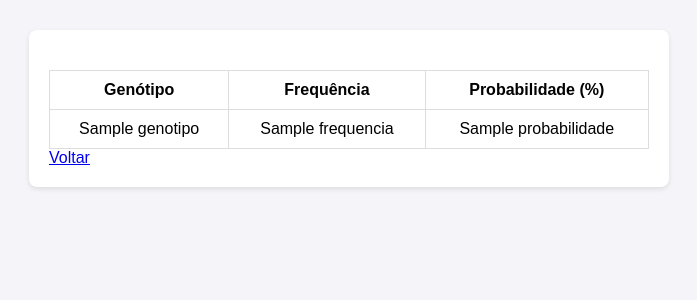
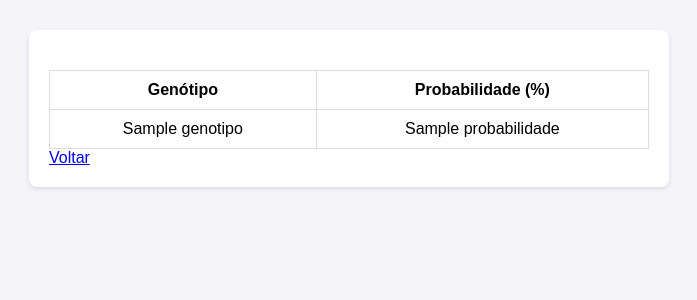
Before and after one commit to amanjonson22/CalculadoraGenetica, a Flask app: template templates/result.html in a window 1280 px wide. Shown: the top 300 px of the page, without its empty margins (291-988 px from the left). Run offline with Flask 3, Linux system fonts and the light colour scheme; the template is opened without the code that fills it: most values are stand-ins (such as "Sample title", 1, 10 or a date in 2020).

Commit message:
templates

```diff
--- a/app.py
+++ b/app.py
@@ -10,25 +10,24 @@ import itertools
 app = Flask(__name__)
 
 def gerar_combinacoes(genotipo):
-    return [
-        "".join(comb)
-        for comb in itertools.product(*[genotipo[i:i+2] for i in range(0, len(genotipo), 2)])
-    ]
+    return list(genotipo)
+
 
 def calcular_probabilidade(gametas_pai, gametas_mae):
-    combinacoes = ["".join(sorted(p + m)) for p,m in itertools.product(gametas_pai, gametas_mae)]
+    combinacoes = ["".join(sorted(p + m)) for p, m in itertools.product(gametas_pai, gametas_mae)]
+
     total_comb = len(combinacoes)
     frequencia = {}
 
     for comb in combinacoes:
         if comb in frequencia:
             frequencia[comb] += 1
-
         else:
             frequencia[comb] = 1
 
     probabilidades = {genotipo: freq/total_comb for genotipo, freq in frequencia.items()}
     return probabilidades
+
 
 @app.route('/')
 def index():
@@ -50,13 +49,13 @@ def calcular():
         probabilidades = calcular_probabilidade(gametas_pai, gametas_mae)
 
         resultados = [
-            {
-                "genotipo": genotipo,
-                "frequencia": f'{probabilidade * 16:.0f}/16',
-                "probabilidade": f"{probabilidade * 100:.2f}%"
-            }
-            for genotipo, probabilidade in sorted(probabilidades.items())
-        ]
+    {
+        "genotipo": genotipo,
+        "probabilidade": f"{probabilidade * 100:.2f}%"
+    }
+    for genotipo, probabilidade in sorted(probabilidades.items())
+]
+
 
         return render_template('result.html', resultados=resultados)
 
--- a/templates/result.html
+++ b/templates/result.html
@@ -12,7 +12,6 @@
             <thead>
                 <tr>
                     <th>Genótipo</th>
-                    <th>Frequência</th>
                     <th>Probabilidade (%)</th>
                 </tr>
             </thead>
@@ -20,7 +19,6 @@
                 {% for resultado in resultados %}
                     <tr>
                         <td>{{ resultado.genotipo }}</td>
-                        <td>{{ resultado.frequencia }}</td>
                         <td>{{ resultado.probabilidade }}</td>
                     </tr>
                 {% endfor %}
```
Also changed, not shown: 2 other files.
